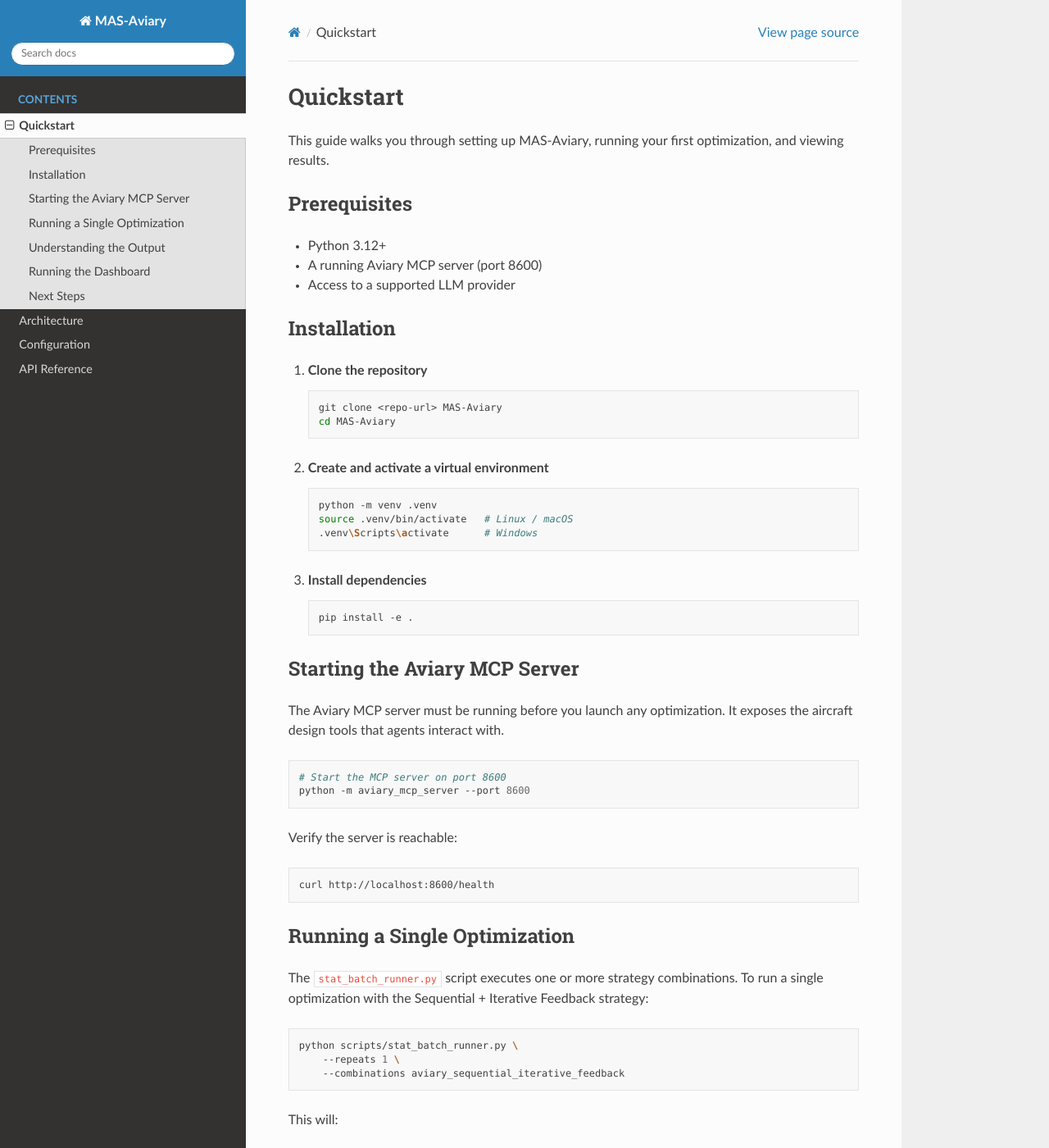
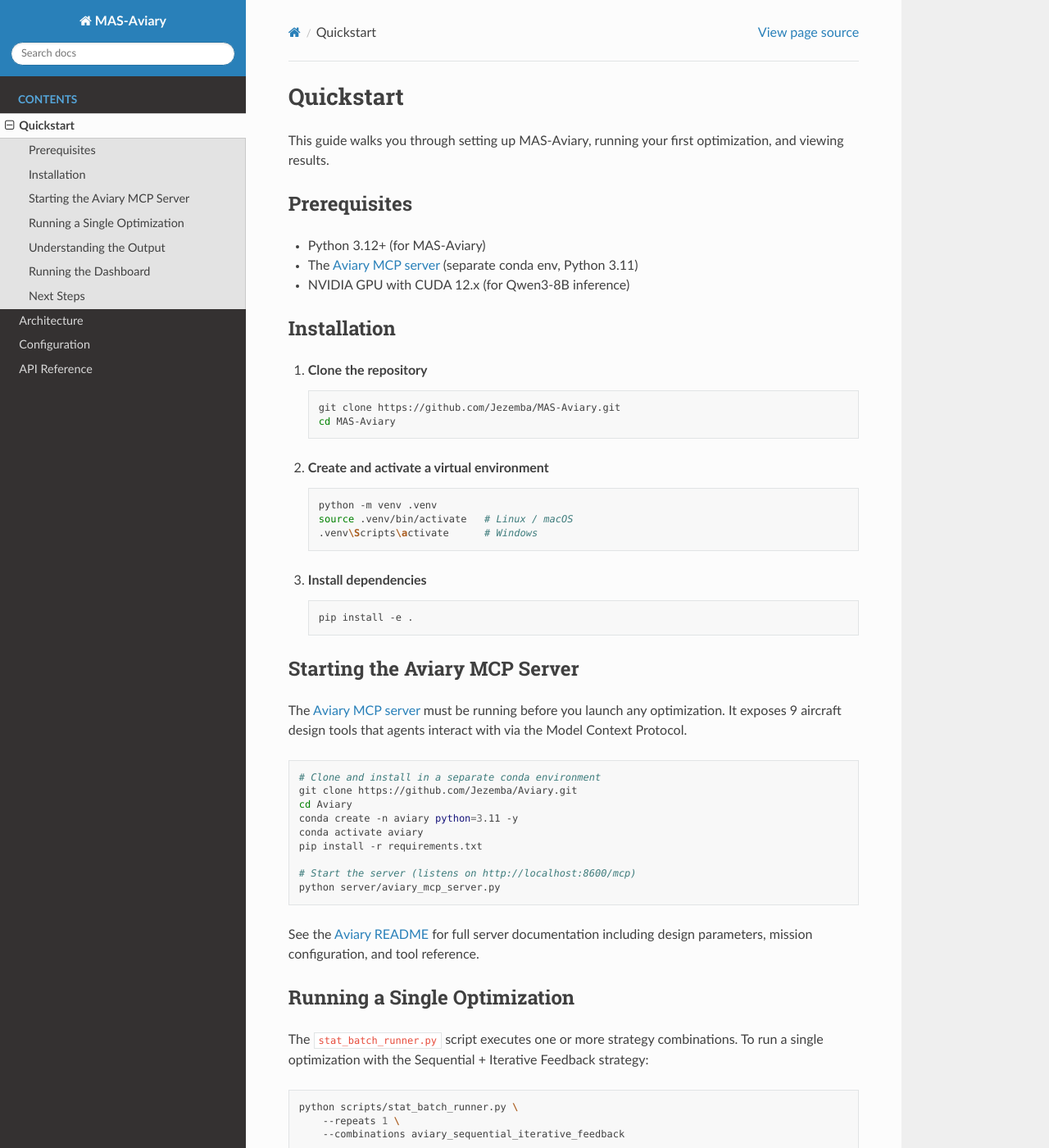
Before and after one commit to cmudrc/MAS-Aviary, a Sphinx documentation site: the page built from docs/quickstart.rst, in a window 1280 px wide and 1400 px high. Shown: the whole window at 82% size. Built offline with Sphinx 7.4.7 and the Read the Docs theme 3.1.0, drawn with Linux system fonts in a browser that asks for light colours; some of the changed text lies outside the part shown.

Commit message:
Cross-link with Aviary MCP server repo
- Add Related Repositories table linking to github.com/Jezemba/Aviary
- Replace placeholder MCP server instructions with real Aviary setup
  (conda env, pip install, python server/aviary_mcp_server.py)
- Update Sphinx docs: quickstart, architecture, index to reference
  Aviary repo and correct combination count from nine to eight
- Add Networked + Staged Pipeline exclusion note to architecture docs

```diff
--- a/docs/index.rst
+++ b/docs/index.rst
@@ -6,8 +6,11 @@
 
 MAS-Aviary is a multi-agent framework that orchestrates LLM-powered agents to
 perform aircraft design optimization using NASA's OpenMDAO Aviary toolkit. It
-supports nine distinct coordination strategies formed by combining three
+supports eight distinct coordination strategies formed by combining three
 organizational structures with three operational handlers.
+
+The Aviary MCP server backend is available at
+`github.com/Jezemba/Aviary <https://github.com/Jezemba/Aviary>`_.
 
 .. toctree::
    :maxdepth: 2
--- a/docs/quickstart.rst
+++ b/docs/quickstart.rst
@@ -8,9 +8,9 @@
 Prerequisites
 =============
 
-- Python 3.12+
-- A running Aviary MCP server (port 8600)
-- Access to a supported LLM provider
+- Python 3.12+ (for MAS-Aviary)
+- The `Aviary MCP server <https://github.com/Jezemba/Aviary>`_ (separate conda env, Python 3.11)
+- NVIDIA GPU with CUDA 12.x (for Qwen3-8B inference)
 
 Installation
 ============
@@ -39,19 +39,25 @@
 Starting the Aviary MCP Server
 ==============================
 
-The Aviary MCP server must be running before you launch any optimization. It
-exposes the aircraft design tools that agents interact with.
+The `Aviary MCP server <https://github.com/Jezemba/Aviary>`_ must be running
+before you launch any optimization. It exposes 9 aircraft design tools that
+agents interact with via the Model Context Protocol.
 
 .. code-block:: bash
 
-   # Start the MCP server on port 8600
-   python -m aviary_mcp_server --port 8600
+   # Clone and install in a separate conda environment
+   git clone https://github.com/Jezemba/Aviary.git
+   cd Aviary
+   conda create -n aviary python=3.11 -y
+   conda activate aviary
+   pip install -r requirements.txt
 
-Verify the server is reachable:
+   # Start the server (listens on http://localhost:8600/mcp)
+   python server/aviary_mcp_server.py
 
-.. code-block:: bash
-
-   curl http://localhost:8600/health
+See the `Aviary README <https://github.com/Jezemba/Aviary#readme>`_ for full
+server documentation including design parameters, mission configuration, and
+tool reference.
 
 Running a Single Optimization
 ==============================
```
Also changed, not shown: other parts of docs/quickstart.rst (+2 -2 lines), README.md (+24 -4 lines), docs/architecture.rst (+11 -3 lines).
